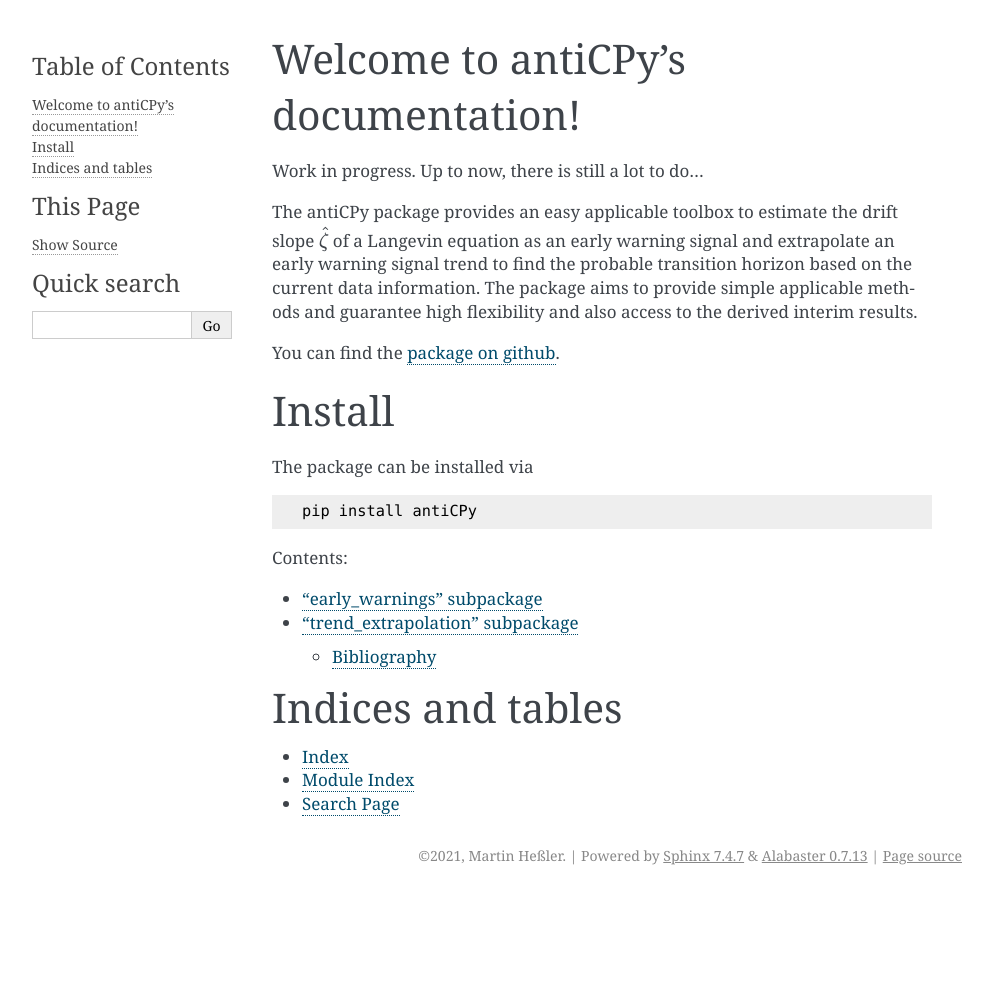
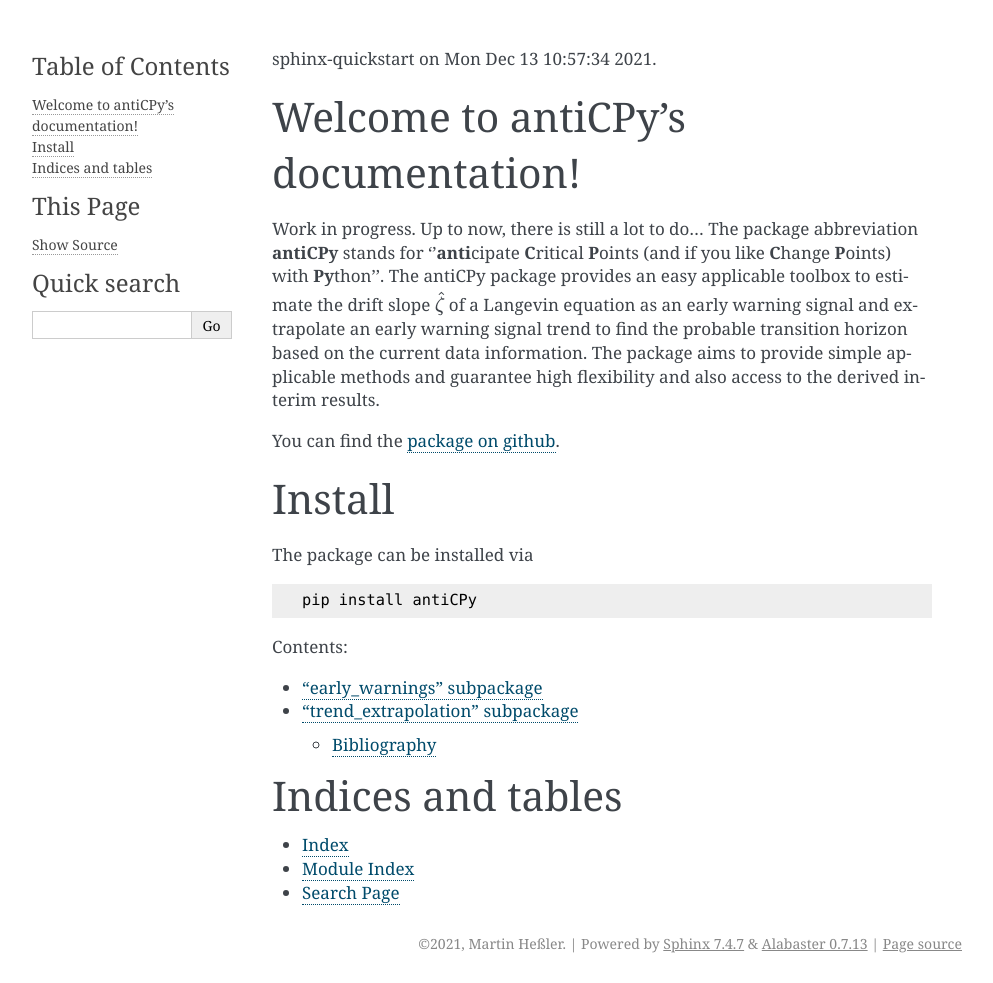
Before and after one commit to MartinHessler/antiCPy, a Sphinx documentation site: the page built from docs/index.rst, in a window 1280 px wide. Shown: the whole page, without its empty margins (148-1141 px from the left). Built offline with Sphinx 7.4.7, drawn with Linux system fonts in a browser that asks for light colours; before the commit the page ends 900 px from its top, so only the background shows below that.

Commit message:
Add a short explanation of the package abbreviation to the documentation.

```diff
--- a/docs/index.rst
+++ b/docs/index.rst
@@ -1,5 +1,5 @@
 .. antiCPy documentation master file, created by
-   sphinx-quickstart on Mon Dec 13 10:57:34 2021.
+sphinx-quickstart on Mon Dec 13 10:57:34 2021.
 
 
 Welcome to antiCPy's documentation!
@@ -7,7 +7,7 @@
 
 Work in progress.
 Up to now, there is still a lot to do...
-
+The package abbreviation **antiCPy** stands for ''**anti**\ cipate **C**\ ritical **P**\ oints (and if you like **C**\ hange **P**\ oints) with **Py**\ thon''.
 The antiCPy package provides an easy applicable toolbox to estimate the drift slope :math:`\hat{\zeta}` of a Langevin equation as an early warning signal and extrapolate an early warning signal trend to find the probable transition horizon based on the current data information. The package aims to provide simple applicable methods and guarantee high flexibility and also access to the derived interim results.
 
 You can find the `package on github <https://github.com/MartinHessler/antiCPy>`_.
```
